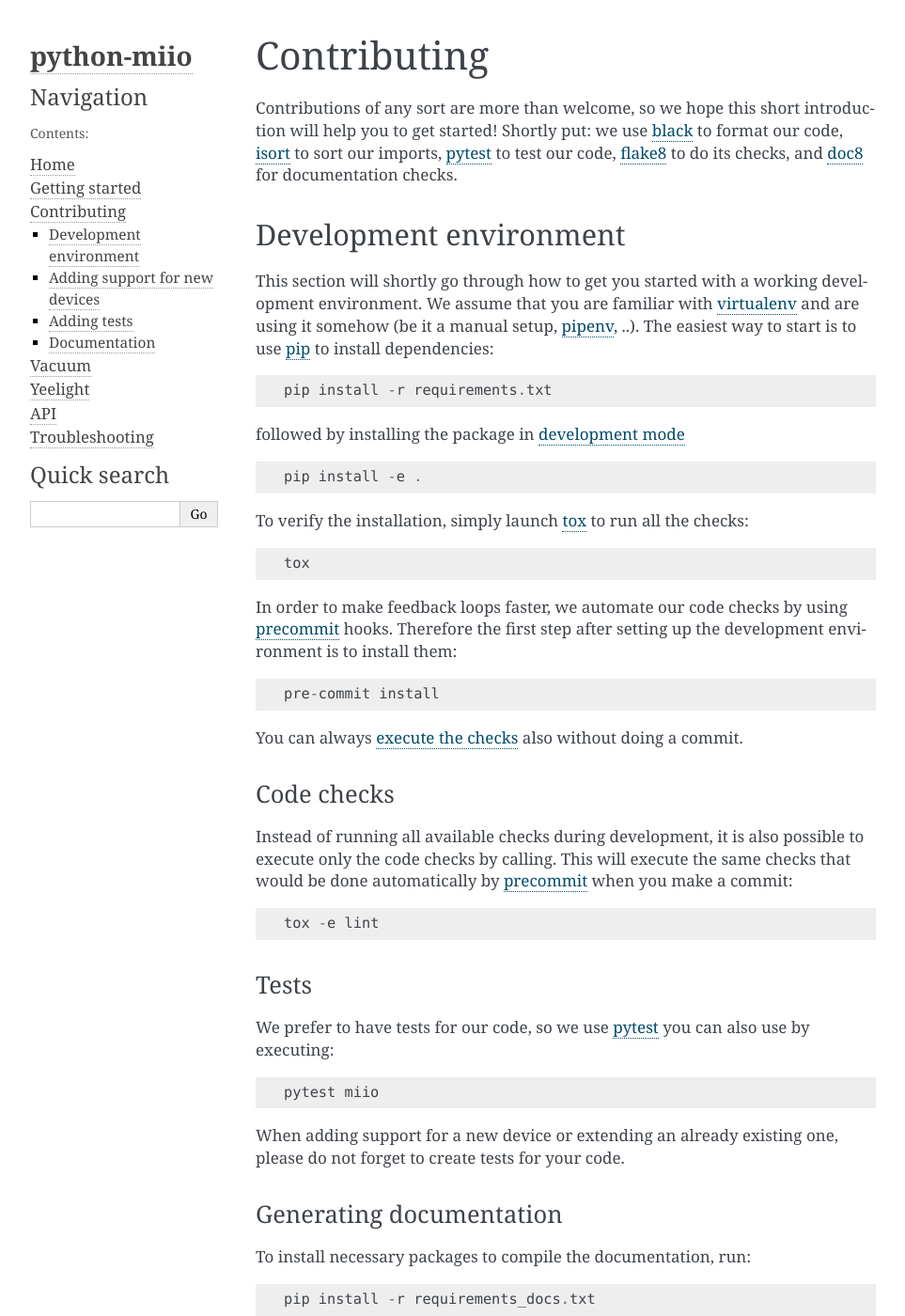
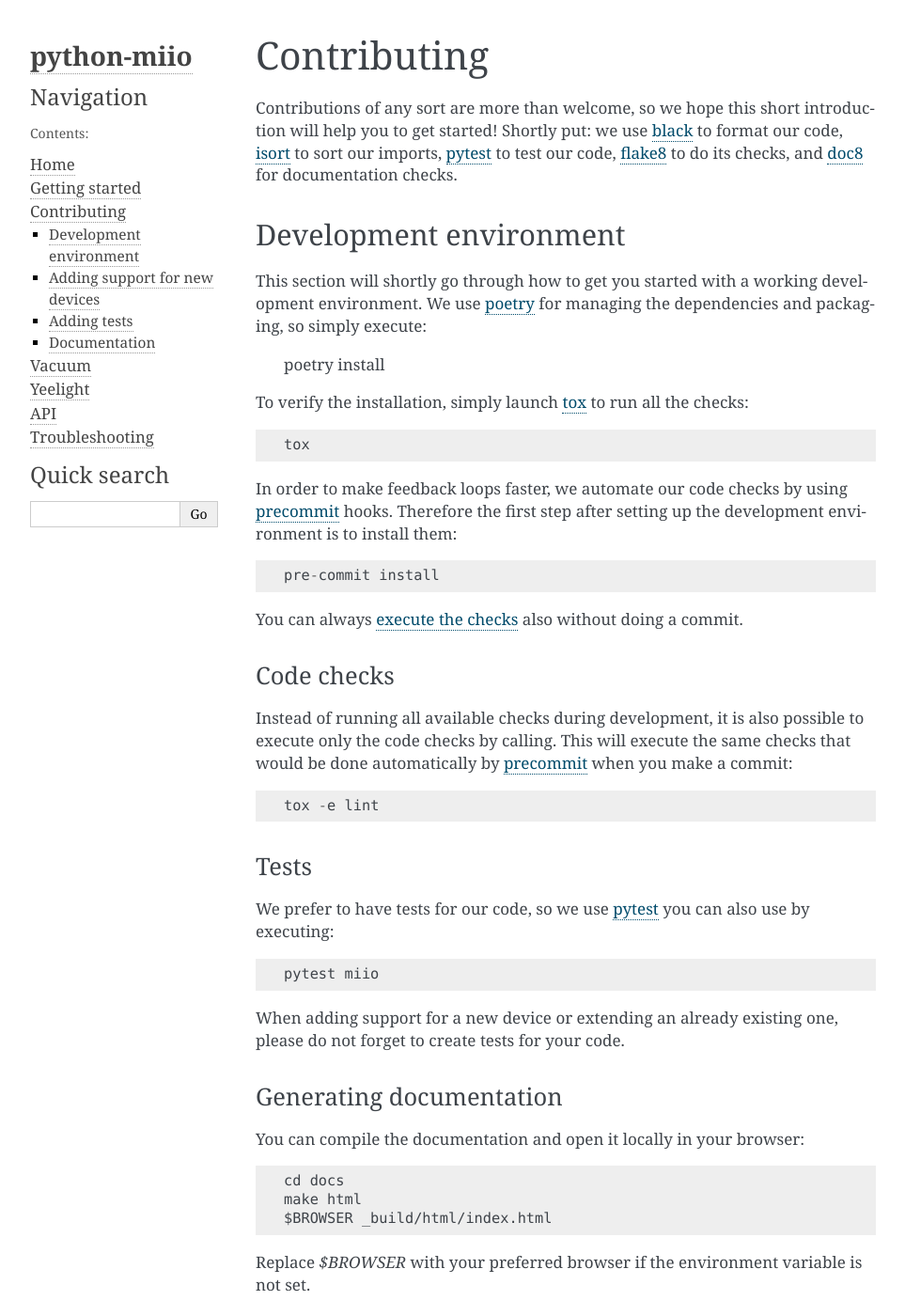
Before and after one commit to rytilahti/python-miio, a Sphinx documentation site: the page built from docs/new_devices.rst, in a window 1280 px wide and 1400 px high. Shown: the whole window at 94% size, without its empty margins (148-1111 px from the left). Built offline with Sphinx 7.4.7, drawn with Linux system fonts in a browser that asks for light colours; pages that are not in the unit, such as notebooks, are missing from menus; some of the changed text lies outside the part shown.

Commit message:
add cffi to dev requirements, update development environment documentation, remove obsolete setuptools and pip updates from docs

```diff
--- a/docs/new_devices.rst
+++ b/docs/new_devices.rst
@@ -10,14 +10,9 @@
 -----------------------
 
 This section will shortly go through how to get you started with a working development environment.
-We assume that you are familiar with virtualenv_ and are using it somehow (be it a manual setup, pipenv_, ..).
-The easiest way to start is to use pip_ to install dependencies::
+We use `poetry <https://python-poetry.org/>`__ for managing the dependencies and packaging, so simply execute:
 
-    pip install -r requirements.txt
-
-followed by installing the package in `development mode <https://pip.pypa.io/en/stable/reference/pip_install/#editable-installs>`__ ::
-
-    pip install -e .
+    poetry install
 
 To verify the installation, simply launch tox_ to run all the checks::
 
@@ -52,11 +47,7 @@
 Generating documentation
 ~~~~~~~~~~~~~~~~~~~~~~~~
 
-To install necessary packages to compile the documentation, run::
-
-    pip install -r requirements_docs.txt
-
-After that, you can compile the documentation and open it locally in your browser::
+You can compile the documentation and open it locally in your browser::
 
     cd docs
     make html
--- a/pyproject.toml
+++ b/pyproject.toml
@@ -47,6 +47,7 @@
 sphinx-click = "^2.3.2"
 tox = "^3.14.6"
 isort = "^4.3.21"
+cffi = "^1.14.0"
 
 [tool.isort]
 multi_line_output = 3
```
Also changed, not shown: 1 other file.
